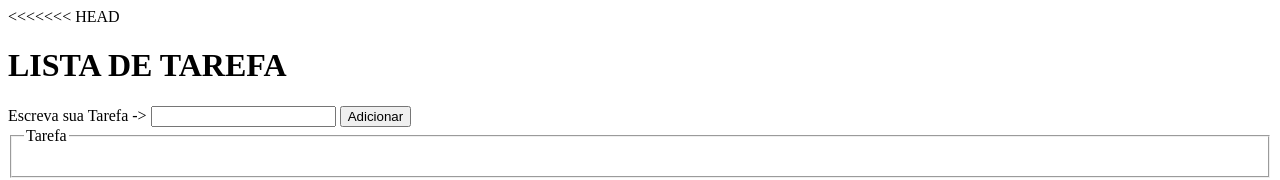
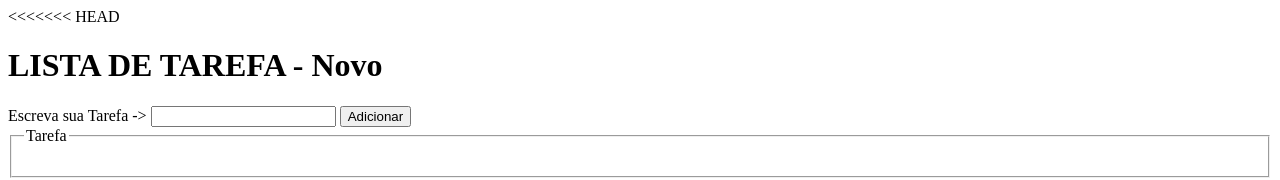
Before and after one commit to iniv02/to_do_list, a plain HTML site: page index.html in a window 1280 px wide. Shown: the top 180 px of the page. Drawn offline with Linux system fonts and the light colour scheme.

Commit message:
Teste de push

```diff
--- a/index.html
+++ b/index.html
@@ -10,7 +10,7 @@
 </head>
 <body>
     <header>
-        <h1>LISTA DE TAREFA</h1>
+        <h1>LISTA DE TAREFA - Novo</h1>
     </header>
     <form name="form1">
         <label for="tarefa">Escreva sua Tarefa -></label>
```
